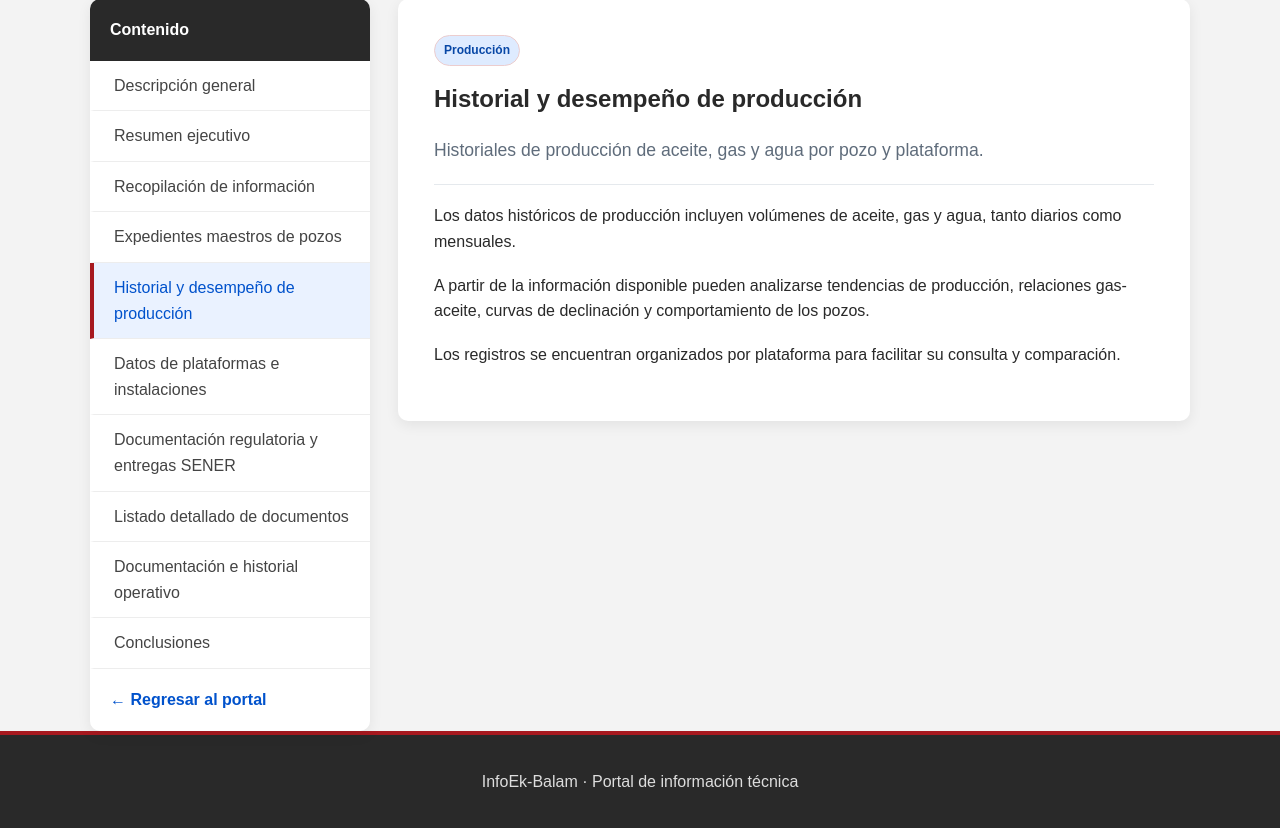
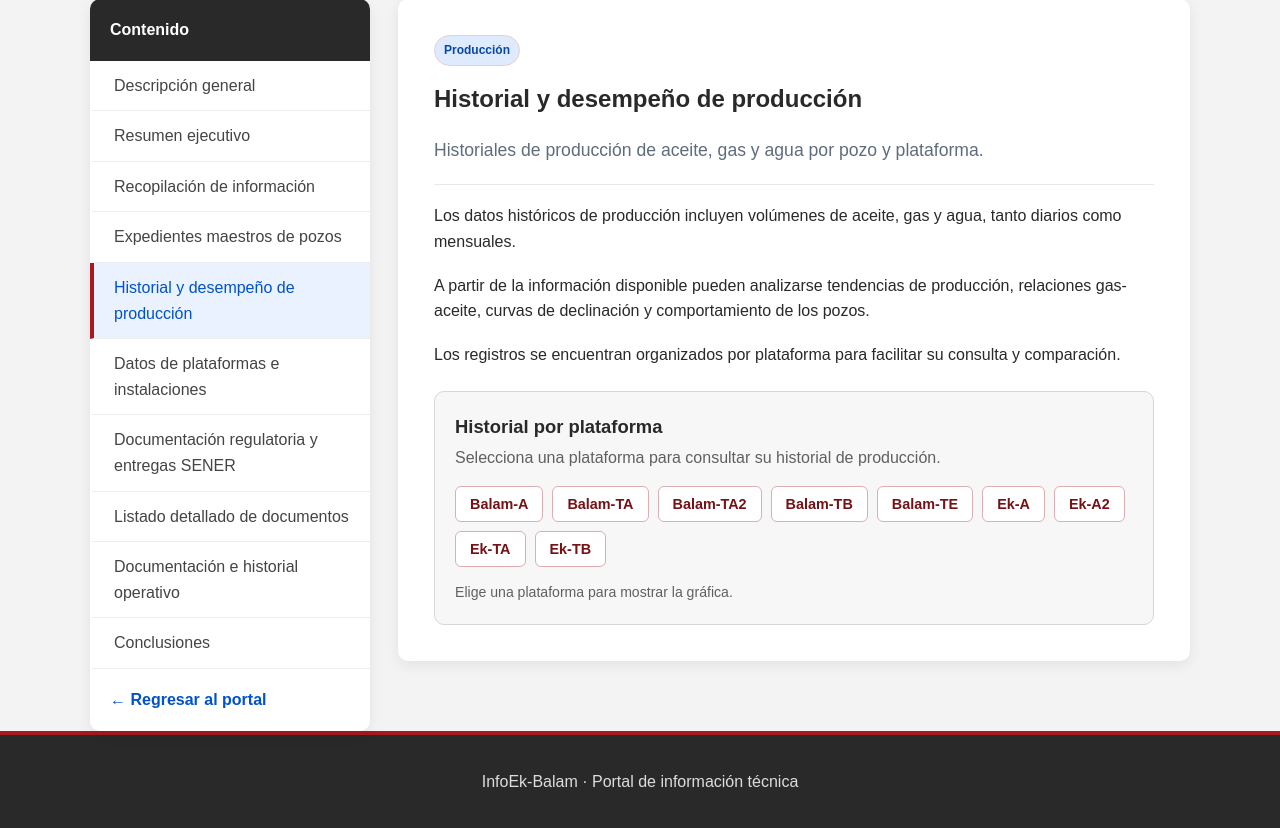
Before and after one commit to CELSOVEN/InfoEK-Balam, a Flask app: page /contenido/production-history in a window 1280 px wide. Shown: the part 67-895 px from the top of the page. Run offline with Flask 3, Linux system fonts and the light colour scheme; a user stored in the database is signed in.

Commit message:
Sube historial de producción

```diff
--- a/app.py
+++ b/app.py
@@ -73,6 +73,18 @@ PLATAFORMAS_BUSQUEDA = {
     },
 }
 
+HISTORIALES_PRODUCCION = {
+    "Balam-A": "Balam-A_HistorialProduccion.png",
+    "Balam-TA": "Balam-TA_HistorialProduccion.png",
+    "Balam-TA2": "Balam-TA2_HistorialProduccion.png",
+    "Balam-TB": "Balam-TB_HistorialProduccion.png",
+    "Balam-TE": "Balam-TE_HistorialProduccion.png",
+    "Ek-A": "EK-A_HistorialProduccion.png",
+    "Ek-A2": "EK-A2_HistorialProduccion.png",
+    "Ek-TA": "EK-TA_HistorialProduccion.png",
+    "Ek-TB": "EK-TB_HistorialProduccion.png",
+}
+
 
 def buscar_plataforma(termino):
     termino_normalizado = termino.upper().replace("_", "-")
@@ -123,6 +135,19 @@ def obtener_imagenes_por_plataforma(pozos_por_plataforma):
             {}
         ).get("imagen")
         for plataforma in pozos_por_plataforma
+    }
+
+
+def obtener_historiales_por_plataforma(pozos_por_plataforma=None):
+    plataformas = (
+        pozos_por_plataforma
+        if pozos_por_plataforma is not None
+        else HISTORIALES_PRODUCCION
+    )
+    return {
+        plataforma: HISTORIALES_PRODUCCION[plataforma]
+        for plataforma in plataformas
+        if plataforma in HISTORIALES_PRODUCCION
     }
 
 
@@ -281,6 +306,9 @@ def portal():
     imagenes_por_plataforma = obtener_imagenes_por_plataforma(
         pozos_por_plataforma
     )
+    historiales_por_plataforma = obtener_historiales_por_plataforma(
+        pozos_por_plataforma
+    )
 
     return render_template(
         "portal.html",
@@ -288,6 +316,7 @@ def portal():
         documentos_biblioteca=documentos_biblioteca,
         pozos_por_plataforma=pozos_por_plataforma,
         imagenes_por_plataforma=imagenes_por_plataforma,
+        historiales_por_plataforma=historiales_por_plataforma,
         total_pozos=db.session.query(
             db.func.coalesce(db.func.sum(Pozo.numero_pozos), 0)
         ).filter(
@@ -331,6 +360,9 @@ def ver_contenido(slug):
     imagenes_por_plataforma = obtener_imagenes_por_plataforma(
         pozos_por_plataforma
     )
+    historiales_por_plataforma = obtener_historiales_por_plataforma(
+        None if slug == "production-history" else pozos_por_plataforma
+    )
 
     return render_template(
         "contenido.html",
@@ -338,6 +370,7 @@ def ver_contenido(slug):
         contenidos_menu=contenidos_menu,
         pozos_por_plataforma=pozos_por_plataforma,
         imagenes_por_plataforma=imagenes_por_plataforma,
+        historiales_por_plataforma=historiales_por_plataforma,
     )
 
 @app.route("/buscar")
--- a/static/css/styles.css
+++ b/static/css/styles.css
@@ -1030,6 +1030,103 @@ pre {
     border-color: #e0c84f;
 }
 
+.historial-produccion-plataforma {
+    margin: 28px 0 0;
+    overflow: hidden;
+    background: var(--blanco);
+    border: 1px solid var(--gris-suave);
+    border-radius: 10px;
+    box-shadow: 0 3px 10px rgb(0 0 0 / 6%);
+}
+
+.selector-historiales {
+    margin-top: 24px;
+    padding: 20px;
+    background: #f7f7f7;
+    border: 1px solid var(--gris-suave);
+    border-radius: 10px;
+}
+
+.encabezado-selector-historiales h4 {
+    margin: 0;
+    font-size: 1.15rem;
+}
+
+.encabezado-selector-historiales p {
+    margin: 3px 0 0;
+    color: var(--gris-medio);
+}
+
+.botones-historiales {
+    display: flex;
+    flex-wrap: wrap;
+    gap: 9px;
+    margin-top: 16px;
+}
+
+.boton-historial-plataforma {
+    padding: 9px 14px;
+    color: var(--rojo-oscuro);
+    font-size: 0.9rem;
+    font-weight: 700;
+    background: var(--blanco);
+    border: 1px solid #dbaeb1;
+}
+
+.boton-historial-plataforma:hover,
+.boton-historial-plataforma[aria-pressed="true"] {
+    color: var(--blanco);
+    background: var(--rojo-principal);
+}
+
+.estado-selector-historial {
+    margin: 14px 0 0;
+    color: var(--gris-medio);
+    font-size: 0.88rem;
+}
+
+.panel-historial-produccion {
+    margin: 14px 0 0;
+    overflow: hidden;
+    background: var(--blanco);
+    border: 1px solid var(--gris-suave);
+    border-radius: 8px;
+}
+
+.panel-historial-produccion figcaption {
+    padding: 11px 14px;
+    color: var(--blanco);
+    font-weight: 700;
+    background: var(--gris-oscuro);
+}
+
+.historial-produccion-plataforma figcaption {
+    display: flex;
+    align-items: baseline;
+    justify-content: space-between;
+    gap: 16px;
+    padding: 14px 18px;
+    color: var(--blanco);
+    background: var(--gris-oscuro);
+}
+
+.historial-produccion-plataforma figcaption span {
+    color: #dedede;
+    font-size: 0.82rem;
+}
+
+.visor-historial-produccion {
+    display: block;
+    overflow-x: auto;
+    background: #f7f7f7;
+}
+
+.visor-historial-produccion img {
+    display: block;
+    width: 100%;
+    height: auto;
+}
+
 .ficha-pozo dl {
     margin: 0;
     padding: 6px 15px 12px;
@@ -1354,6 +1451,18 @@ pre {
     .contenidos-del-grupo { padding: 12px; }
     .cabecera-contenido-abierto { gap: 14px; }
     .cabecera-contenido-abierto h3 { font-size: 1.25rem; }
+    .historial-produccion-plataforma figcaption {
+        display: block;
+        padding: 12px 14px;
+    }
+    .historial-produccion-plataforma figcaption span {
+        display: block;
+        margin-top: 3px;
+    }
+    .visor-historial-produccion img {
+        width: 900px;
+        max-width: none;
+    }
     .explorador-pozos-encabezado { display: block; }
     .selector-plataforma { margin-top: 18px; }
     .rejilla-pozos { grid-template-columns: 1fr; }
--- a/static/js/scripts.js
+++ b/static/js/scripts.js
@@ -33,6 +33,36 @@ document.addEventListener("DOMContentLoaded", () => {
             const total = Array.from(grupoActivo.querySelectorAll(".ficha-pozo"))
                 .reduce((suma, ficha) => suma + Number(ficha.dataset.cantidadProduccion || 0), 0);
             estadoPlataforma.textContent = `${grupoActivo.dataset.plataforma}: ${total} pozos de producción encontrados.`;
+        });
+    });
+
+    document.querySelectorAll("[data-selector-historiales]").forEach((selector) => {
+        const botones = selector.querySelectorAll("[data-mostrar-historial]");
+        const paneles = selector.querySelectorAll("[data-panel-historial]");
+        const estado = selector.querySelector("[data-estado-historial]");
+
+        botones.forEach((boton) => {
+            boton.addEventListener("click", () => {
+                const identificador = boton.dataset.mostrarHistorial;
+
+                botones.forEach((elemento) => {
+                    elemento.setAttribute("aria-pressed", String(elemento === boton));
+                });
+
+                paneles.forEach((panel) => {
+                    const activo = panel.dataset.panelHistorial === identificador;
+                    panel.hidden = !activo;
+
+                    if (activo) {
+                        const imagen = panel.querySelector("img[data-src]");
+                        if (imagen && !imagen.hasAttribute("src")) {
+                            imagen.src = imagen.dataset.src;
+                        }
+                    }
+                });
+
+                estado.textContent = `Mostrando historial de producción de ${boton.textContent.trim()}.`;
+            });
         });
     });
 
--- a/templates/_explorador_pozos.html
+++ b/templates/_explorador_pozos.html
@@ -1,4 +1,4 @@
-{% macro explorador_pozos(pozos_por_plataforma, imagenes_por_plataforma, prefijo) %}
+{% macro explorador_pozos(pozos_por_plataforma, imagenes_por_plataforma, historiales_por_plataforma, prefijo) %}
     {% if pozos_por_plataforma %}
         <section class="explorador-pozos" aria-labelledby="{{ prefijo }}-titulo-explorador-pozos" data-explorador-pozos>
             <div class="explorador-pozos-encabezado">
@@ -75,6 +75,30 @@
                             </article>
                         {% endfor %}
                     </div>
+
+                    {% set historial_produccion = historiales_por_plataforma.get(plataforma) %}
+                    {% if historial_produccion %}
+                        <figure class="historial-produccion-plataforma">
+                            <figcaption>
+                                <strong>Historial de producción de {{ plataforma }}</strong>
+                                <span>Selecciona la imagen para consultarla a tamaño completo.</span>
+                            </figcaption>
+                            <a
+                                class="visor-historial-produccion"
+                                href="{{ url_for('static', filename='img/plataformas_pozos/' ~ historial_produccion) }}"
+                                target="_blank"
+                                rel="noopener noreferrer"
+                                aria-label="Abrir historial de producción de {{ plataforma }} a tamaño completo"
+                            >
+                                <img
+                                    src="{{ url_for('static', filename='img/plataformas_pozos/' ~ historial_produccion) }}"
+                                    alt="Historial de producción de la plataforma {{ plataforma }}"
+                                    loading="lazy"
+                                    decoding="async"
+                                >
+                            </a>
+                        </figure>
+                    {% endif %}
                 </div>
             {% endfor %}
         </section>
--- /dev/null
+++ b/templates/_historiales_produccion.html
@@ -0,0 +1,52 @@
+{% macro selector_historiales(historiales_por_plataforma, prefijo) %}
+    {% if historiales_por_plataforma %}
+        <section class="selector-historiales" data-selector-historiales>
+            <div class="encabezado-selector-historiales">
+                <h4>Historial por plataforma</h4>
+                <p>Selecciona una plataforma para consultar su historial de producción.</p>
+            </div>
+
+            <div class="botones-historiales" role="group" aria-label="Plataformas con historial de producción">
+                {% for plataforma, archivo in historiales_por_plataforma.items() %}
+                    <button
+                        type="button"
+                        class="boton-historial-plataforma"
+                        aria-pressed="false"
+                        aria-controls="{{ prefijo }}-historial-{{ loop.index }}"
+                        data-mostrar-historial="{{ loop.index }}"
+                    >
+                        {{ plataforma }}
+                    </button>
+                {% endfor %}
+            </div>
+
+            <p class="estado-selector-historial" data-estado-historial>
+                Elige una plataforma para mostrar la gráfica.
+            </p>
+
+            {% for plataforma, archivo in historiales_por_plataforma.items() %}
+                <figure
+                    id="{{ prefijo }}-historial-{{ loop.index }}"
+                    class="panel-historial-produccion"
+                    data-panel-historial="{{ loop.index }}"
+                    hidden
+                >
+                    <figcaption>Historial de producción de {{ plataforma }}</figcaption>
+                    <a
+                        class="visor-historial-produccion"
+                        href="{{ url_for('static', filename='img/plataformas_pozos/' ~ archivo) }}"
+                        target="_blank"
+                        rel="noopener noreferrer"
+                        aria-label="Abrir historial de producción de {{ plataforma }} a tamaño completo"
+                    >
+                        <img
+                            data-src="{{ url_for('static', filename='img/plataformas_pozos/' ~ archivo) }}"
+                            alt="Historial de producción de la plataforma {{ plataforma }}"
+                            decoding="async"
+                        >
+                    </a>
+                </figure>
+            {% endfor %}
+        </section>
+    {% endif %}
+{% endmacro %}
--- a/templates/contenido.html
+++ b/templates/contenido.html
@@ -1,5 +1,6 @@
 {% extends "base.html" %}
 {% from "_explorador_pozos.html" import explorador_pozos %}
+{% from "_historiales_produccion.html" import selector_historiales %}
 
 {% block title %}
     {{ contenido.titulo }} | InfoEk-Balam
@@ -69,7 +70,11 @@
             {% endfor %}
         </div>
 
-        {{ explorador_pozos(pozos_por_plataforma, imagenes_por_plataforma, "contenido") }}
+        {% if contenido.slug == 'production-history' %}
+            {{ selector_historiales(historiales_por_plataforma, "contenido-produccion") }}
+        {% endif %}
+
+        {{ explorador_pozos(pozos_por_plataforma, imagenes_por_plataforma, historiales_por_plataforma, "contenido") }}
 
     </article>
 
```
Also changed, not shown: templates/portal.html (+7 -2 lines), static/img/plataformas_pozos/Balam-A_HistorialProduccion.png (added), static/img/plataformas_pozos/Balam-TA2_HistorialProduccion.png (added), static/img/plataformas_pozos/Balam-TA_HistorialProduccion.png (added), static/img/plataformas_pozos/Balam-TB_HistorialProduccion.png (added), static/img/plataformas_pozos/Balam-TE_HistorialProduccion.png (added), static/img/plataformas_pozos/EK-A2_HistorialProduccion.png (added), static/img/plataformas_pozos/EK-A_HistorialProduccion.png (added), static/img/plataformas_pozos/EK-TA_HistorialProduccion.png (added), 1 other file.
